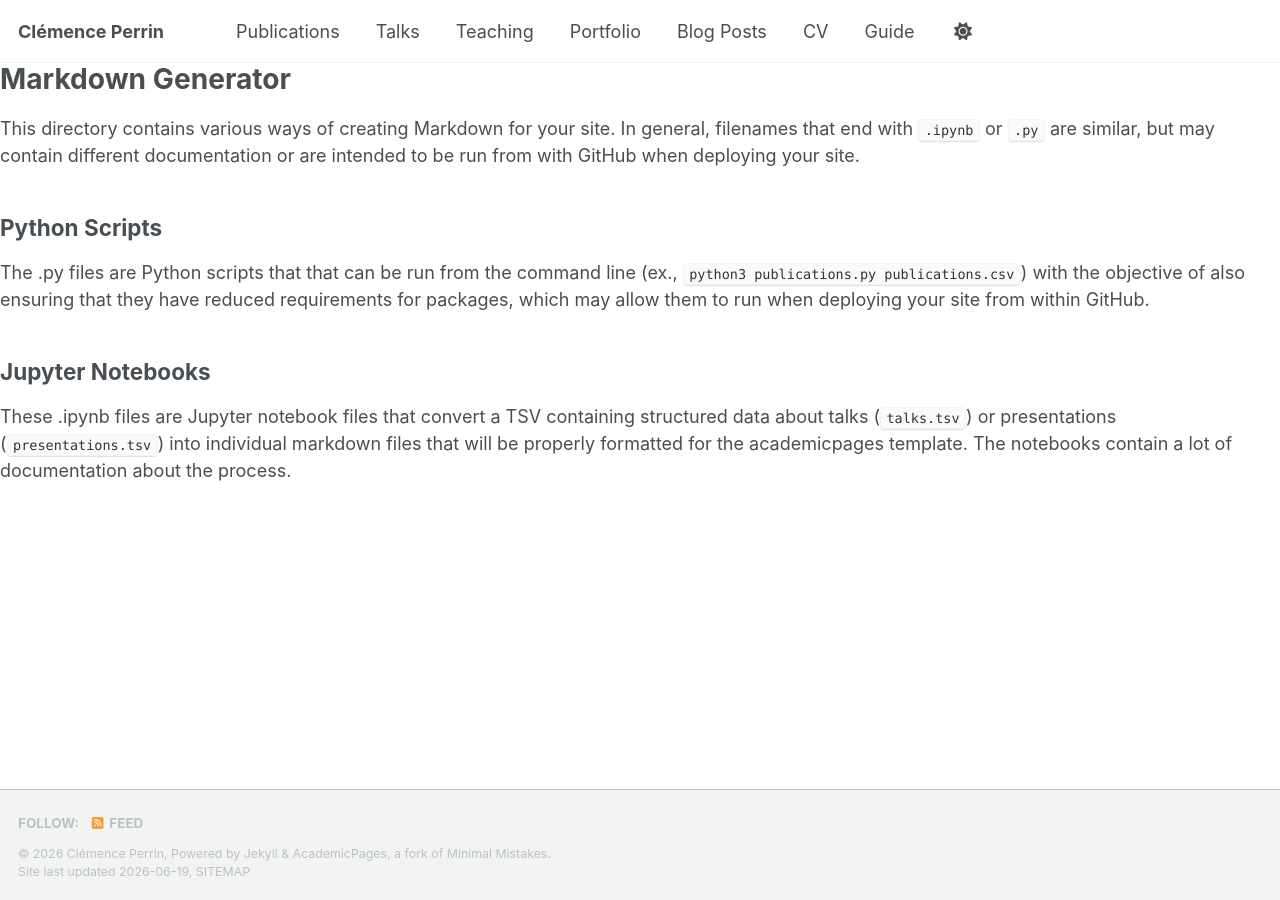
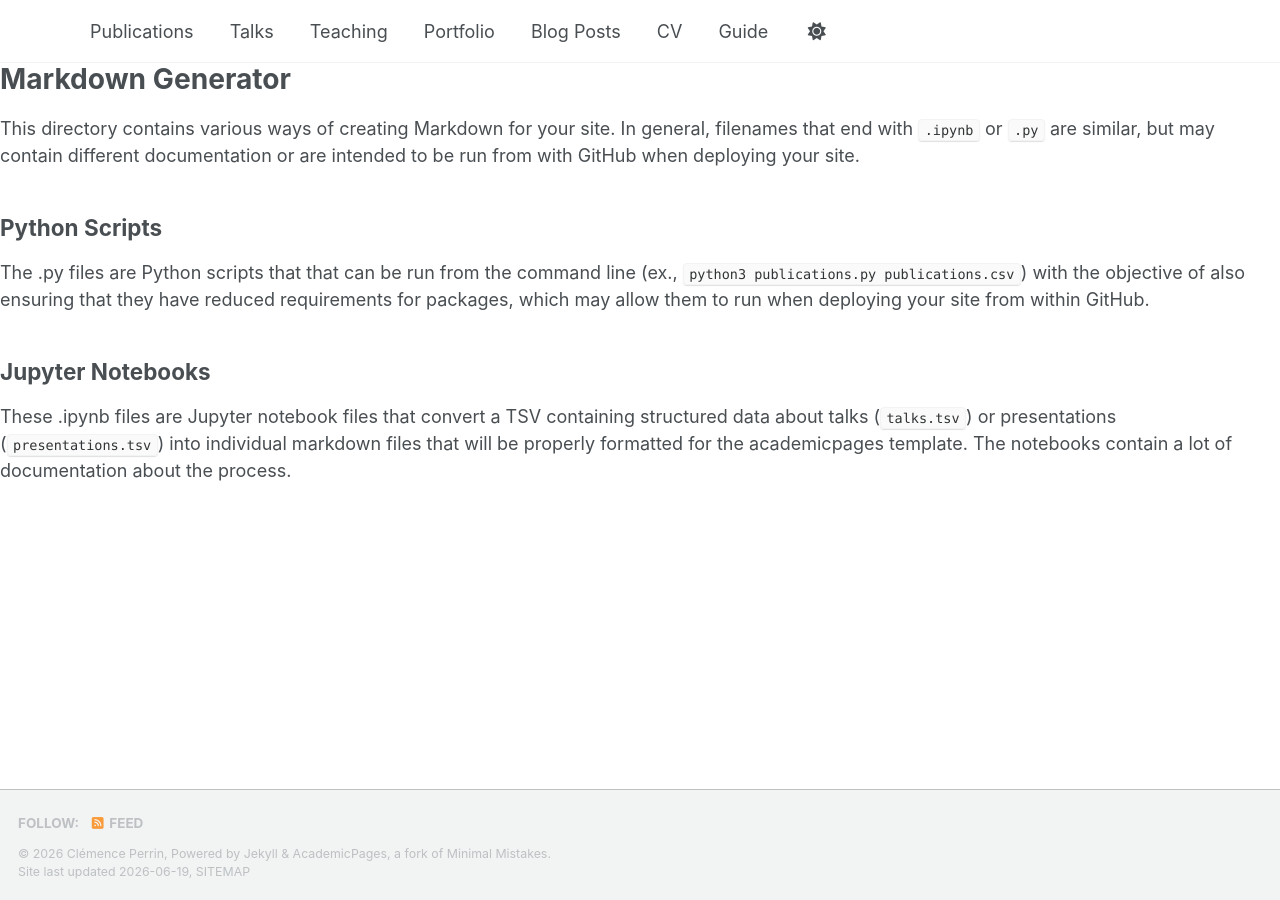
Before and after one commit to clemenceperrin/clemenceperrin.github.io, a Jekyll site: the page built from markdown_generator/README.md, in a window 1280 px wide. Built offline with Jekyll 4.4.1, drawn with Linux system fonts in a browser that asks for light colours; our own code applies the rules of GitHub Pages for plain Markdown files; a script bundle is joined from its source files by our own code; library files that are not in the unit come from our copies.

Commit message:
Remove title from _config.yml
Removed the title from the configuration file.

```diff
--- a/_config.yml
+++ b/_config.yml
@@ -1,7 +1,7 @@
 locale: "en-US"
 site_theme: "default"
 
-title: "Clémence Perrin"
+title: ""
 name: "Clémence Perrin"
 description: "PhD candidate - Optimization of PV and BESS systems"
 
```
